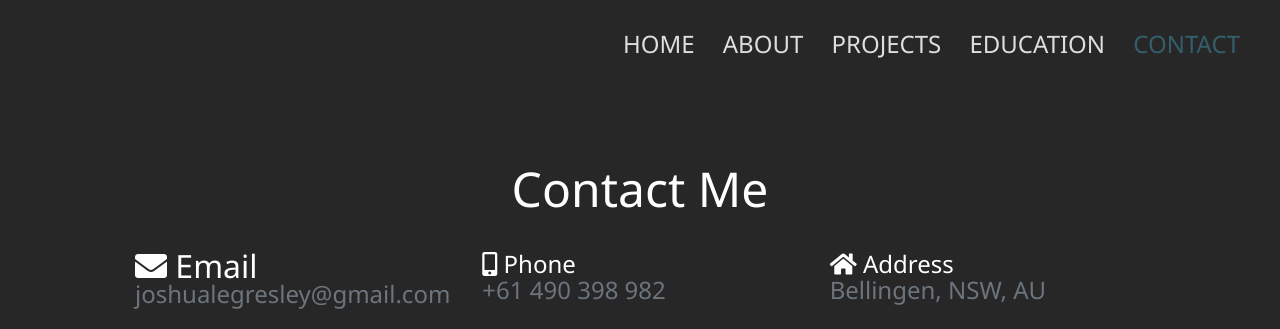
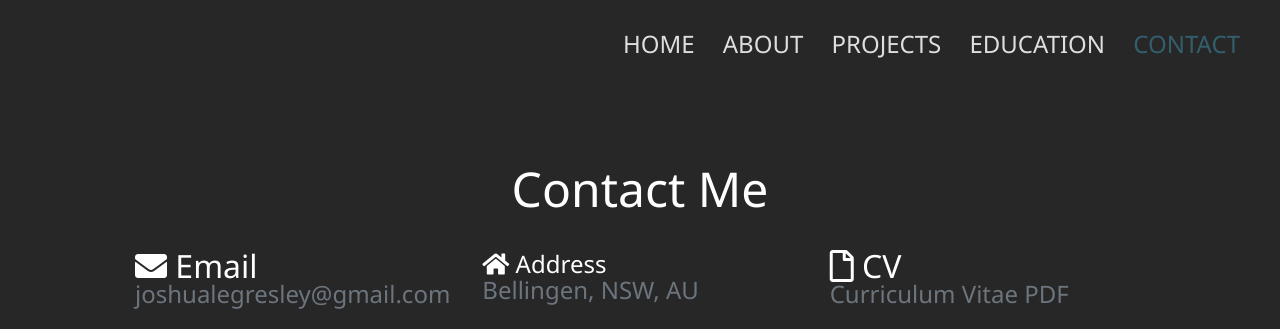
Before and after one commit to jleg13/Portfolio-Website, a plain HTML site: page dist/contact.html in a window 1280 px wide. Shown: the top 329 px of the page. Drawn offline with nearby package versions, Linux system fonts and the light colour scheme.

Commit message:
change cv docs

```diff
--- a/dist/contact.html
+++ b/dist/contact.html
@@ -77,11 +77,7 @@
                         Email</a>
                     <div class="text-secondary">joshualegresley@gmail.com</div>
                 </div>
-                <div class="contact__phone">
-                    <i class="fas fa-mobile-alt"></i>
-                    <h4>Phone</h4>
-                    <div class="text-secondary">+61 490 398 982</div>
-                </div>
+
                 <div class="contact__address">
                     <i class="fas fa-home"></i>
                     <h4>Address</h4>
```
Also changed, not shown: 1 other file.
